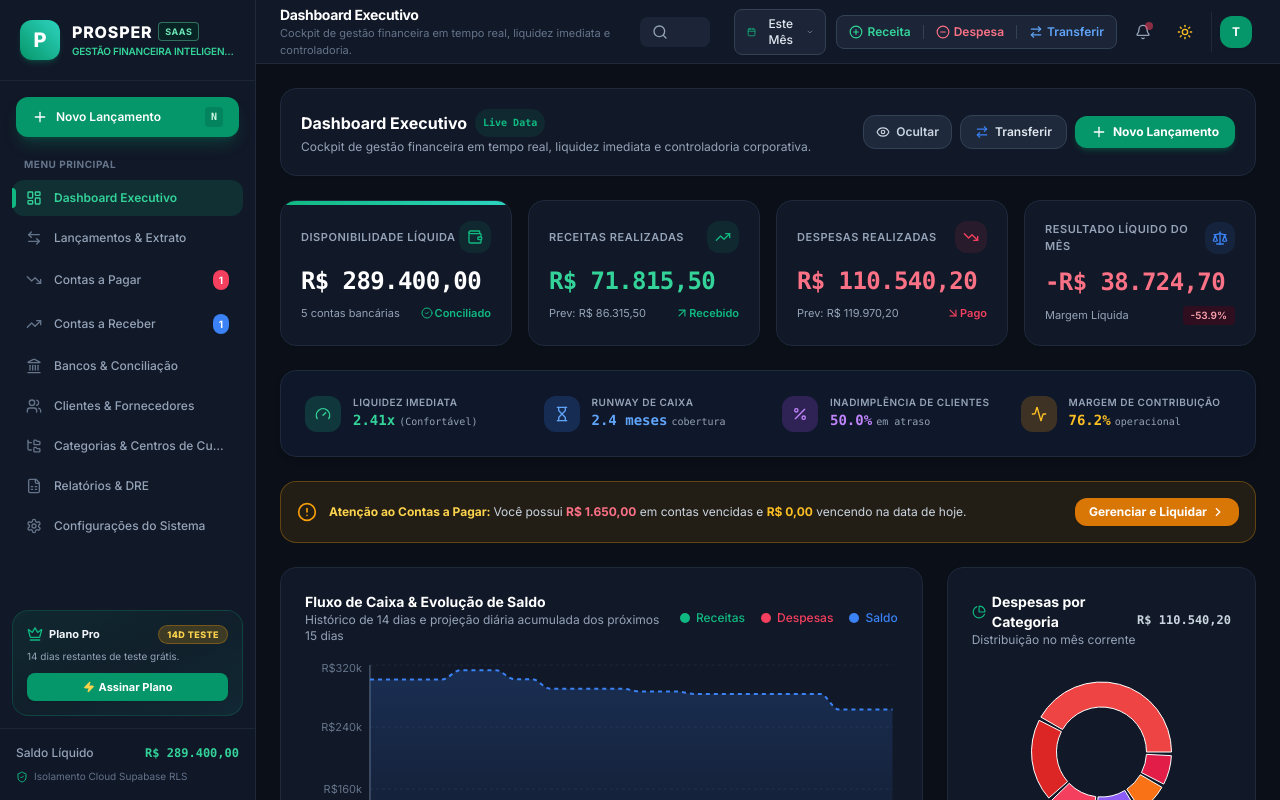
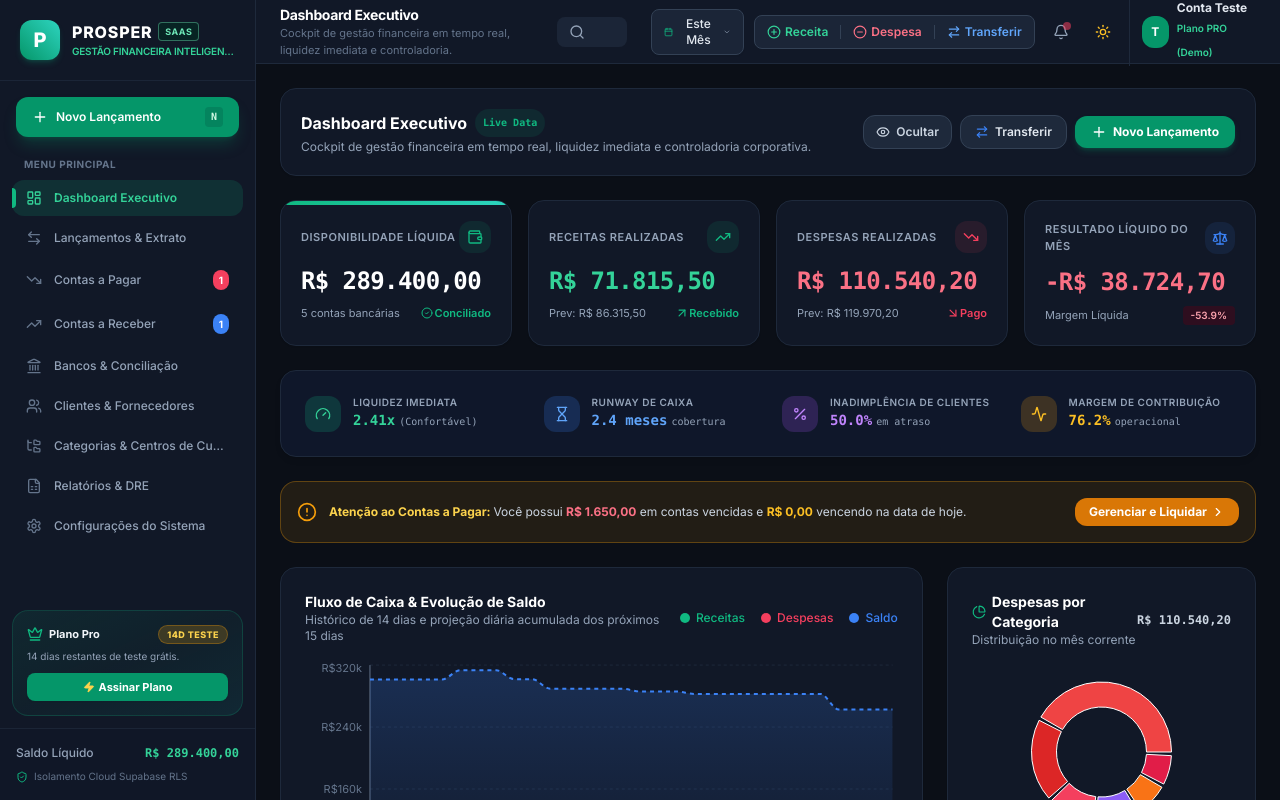
Before and after one commit to Financas-feroli/fincore-pro, a React (Vite) app: page / in a window 1280 px wide. Both pictures are taken after a click on the button "Entrar em Modo Demonstração (Test Drive)". Built offline with nearby package versions, Linux system fonts and the light colour scheme.

Commit message:
Blindagem definitiva de isolamento entre Conta de Teste e Contas Cadastradas com sincronizacao completa de planos

```diff
--- a/src/components/layout/Header.tsx
+++ b/src/components/layout/Header.tsx
@@ -288,7 +288,7 @@ export const Header: React.FC = () => {
         </button>
 
         {/* User Profile & Logout Menu */}
-        <div className="relative pl-1 border-l border-slate-200 dark:border-slate-800">
+        <div className="relative pl-2 border-l border-slate-200 dark:border-slate-800 flex items-center gap-2">
           <button
             onClick={() => setIsUserMenuOpen(!isUserMenuOpen)}
             className="flex items-center gap-2 p-1 rounded-xl hover:bg-slate-100 dark:hover:bg-slate-800 transition-colors"
@@ -296,12 +296,20 @@ export const Header: React.FC = () => {
             <div className="w-8 h-8 rounded-xl bg-emerald-600 text-white font-bold text-xs flex items-center justify-center shadow-sm">
               {userInitial}
             </div>
+            <div className="hidden lg:block text-left">
+              <p className="text-xs font-bold text-slate-800 dark:text-slate-200 leading-none truncate max-w-[120px]">
+                {isDemoMode ? 'Conta Teste' : profile?.fullName || user?.email?.split('@')[0] || 'Gestor'}
+              </p>
+              <span className="text-[10px] text-emerald-600 dark:text-emerald-400 font-semibold leading-none">
+                Plano {(organization?.plan || 'pro').toUpperCase()} {isDemoMode ? '(Demo)' : organization?.subscriptionStatus === 'active' ? '(Ativo)' : '(Teste)'}
+              </span>
+            </div>
           </button>
 
           {isUserMenuOpen && (
             <>
               <div className="fixed inset-0 z-20" onClick={() => setIsUserMenuOpen(false)} />
-              <div className="absolute right-0 mt-2 w-64 bg-white dark:bg-[#111827] border border-slate-200 dark:border-slate-800 rounded-xl shadow-2xl z-30 py-2 animate-fade-in">
+              <div className="absolute right-0 mt-2 top-full w-64 bg-white dark:bg-[#111827] border border-slate-200 dark:border-slate-800 rounded-xl shadow-2xl z-30 py-2 animate-fade-in">
                 <div className="px-4 py-3 border-b border-slate-100 dark:border-slate-800">
                   <div className="flex items-center justify-between">
                     <p className="text-xs font-bold text-slate-900 dark:text-white truncate">
@@ -318,7 +326,13 @@ export const Header: React.FC = () => {
                   </p>
                   <div className="flex items-center gap-1.5 mt-2 text-[10px] font-semibold text-emerald-600 dark:text-emerald-400 bg-emerald-500/10 px-2 py-0.5 rounded-full border border-emerald-500/20 w-fit">
                     <Building className="w-3 h-3" />
-                    <span className="truncate">{organization?.name || 'PROSPER Soluções'}</span>
+                    <span className="truncate">{isDemoMode ? 'PROSPER Soluções (Modo Teste)' : organization?.name || 'PROSPER Soluções'}</span>
+                  </div>
+                  <div className="flex items-center justify-between mt-2 pt-2 border-t border-slate-100 dark:border-slate-800 text-[10px]">
+                    <span className="text-slate-400">Plano Atual:</span>
+                    <span className="font-bold text-emerald-600 dark:text-emerald-400 bg-emerald-500/10 px-2 py-0.5 rounded-full border border-emerald-500/20 uppercase">
+                      {organization?.plan || 'PRO'} • {isDemoMode ? 'Demo' : organization?.subscriptionStatus === 'active' ? 'Ativo' : 'Teste'}
+                    </span>
                   </div>
                 </div>
 
--- a/src/components/settings/SettingsView.tsx
+++ b/src/components/settings/SettingsView.tsx
@@ -106,12 +106,16 @@ export const SettingsView: React.FC = () => {
                 </h4>
                 <span
                   className={`px-2 py-0.5 text-[10px] font-extrabold uppercase rounded-full border ${
-                    isTrial
+                    isDemoMode
+                      ? 'bg-amber-500/20 text-amber-300 border-amber-500/30'
+                      : isTrial
                       ? 'bg-amber-500/20 text-amber-300 border-amber-500/30'
                       : 'bg-emerald-500/20 text-emerald-300 border-emerald-500/30'
                   }`}
                 >
-                  {isTrial
+                  {isDemoMode
+                    ? 'Modo Demonstração (Test Drive)'
+                    : isTrial
                     ? remainingDays > 0
                       ? `Período de Testes (${remainingDays} dias restantes)`
                       : 'Período de Testes Expirado'
@@ -119,7 +123,7 @@ export const SettingsView: React.FC = () => {
                 </span>
               </div>
               <p className="text-xs text-slate-400 mt-0.5">
-                Organização: <strong>{organization?.name || formProfile.name}</strong> • Banco em Nuvem Ativo
+                Organização: <strong>{isDemoMode ? 'PROSPER Soluções (Modo Teste)' : organization?.name || formProfile.name}</strong> • {isDemoMode ? 'Conta de Teste' : profile?.email || user?.email || 'Banco em Nuvem Ativo'}
               </p>
             </div>
           </div>
--- a/src/context/AuthContext.tsx
+++ b/src/context/AuthContext.tsx
@@ -152,6 +152,14 @@ export const AuthProvider: React.FC<{ children: React.ReactNode }> = ({ children
       };
 
       localStorage.setItem(key, JSON.stringify(updated));
+
+      setProfile((prevProf) => {
+        if (!prevProf) return null;
+        return {
+          ...prevProf,
+          organization: updated,
+        };
+      });
 
       // Also update Supabase if connected to a real organization
       if (
```
Also changed, not shown: 1 other file (tests, documents, lock files or other folders).
